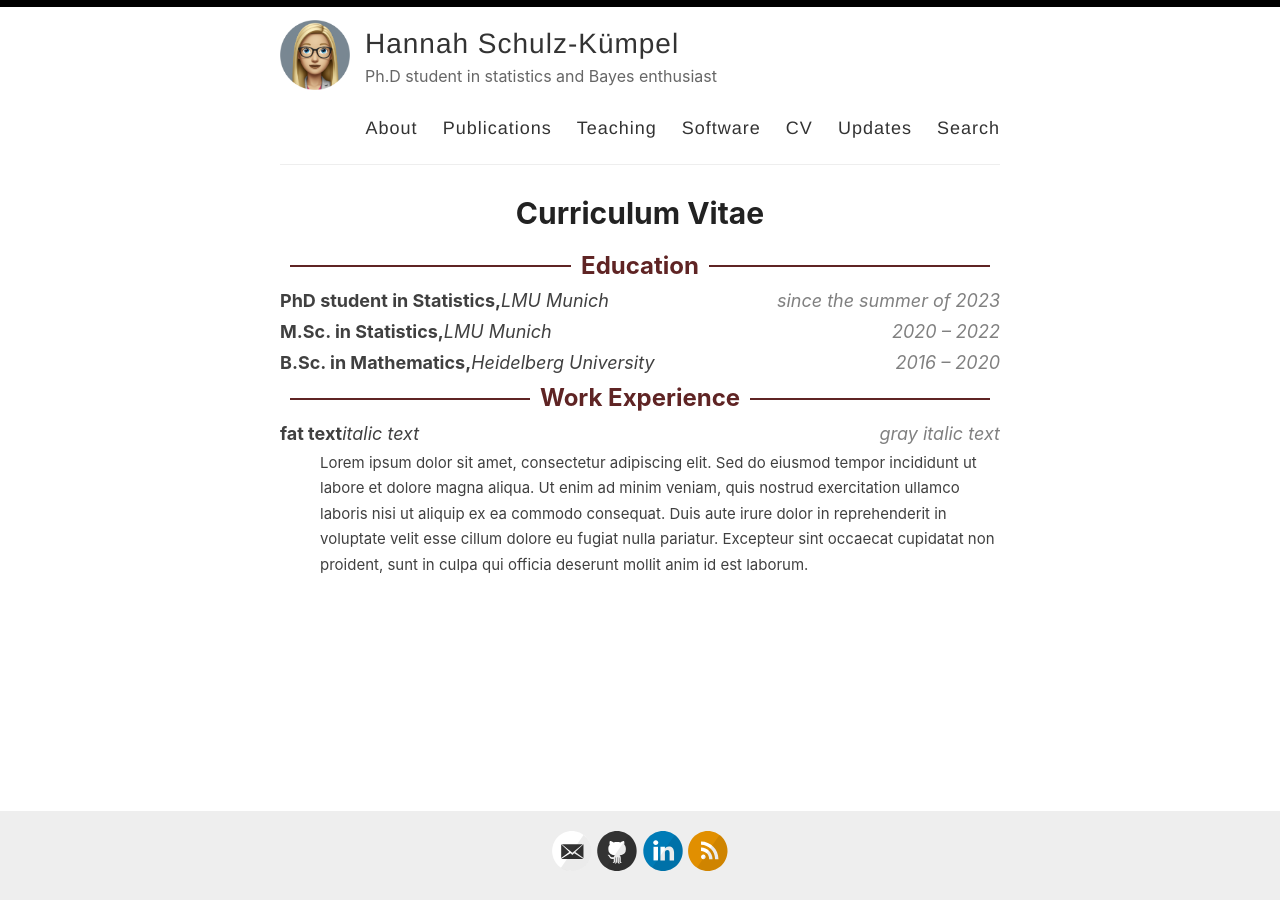
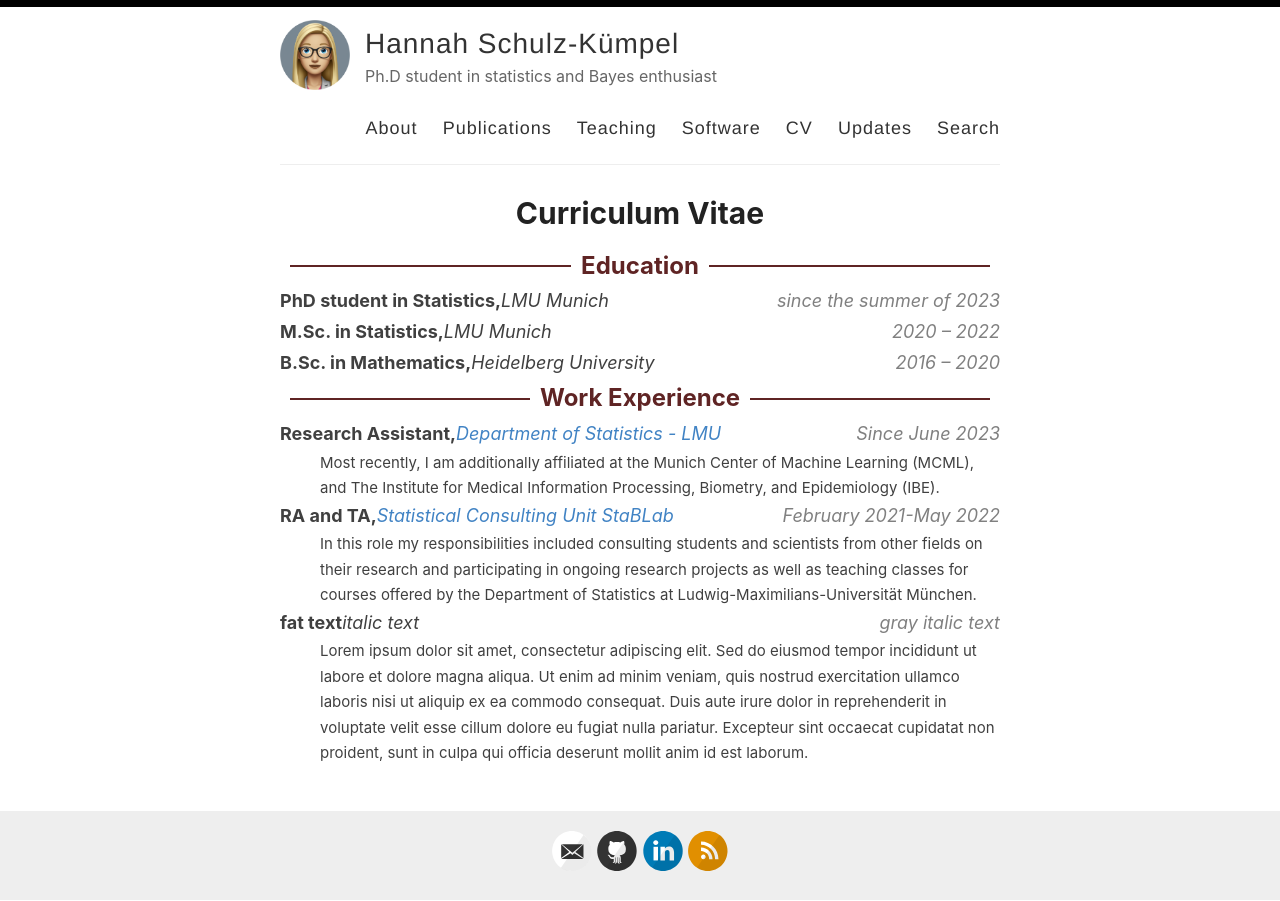
Before and after one commit to 11annah/11annah.github.io, a Jekyll site: the page built from _pages/cv.md, in a window 1280 px wide. Built offline with Jekyll 4.4.1, drawn with Linux system fonts in a browser that asks for light colours.

Commit message:
Update cv.md

```diff
--- a/_pages/cv.md
+++ b/_pages/cv.md
@@ -100,6 +100,20 @@ permalink: /cv/
     <hr>
 </div>
 <div class="entry custom-container">
+    <span class="fat-text">Research Assistant,</span>
+    <span class="italic-text"><a href="https://www.en.statistik.uni-muenchen.de/index.html">Department of Statistics - LMU</a></span>
+    <span class="gray-italic-text">Since June 2023</span>
+</div>
+<p class="entry indented-paragraph">Most recently, I am additionally affiliated at the Munich Center of Machine Learning (MCML), and The Institute for Medical Information Processing, Biometry, and Epidemiology (IBE).</p>
+
+<div class="entry custom-container">
+    <span class="fat-text">RA and TA,</span>
+    <span class="italic-text"><a href="https://www.en.stablab.stat.uni-muenchen.de/consulting/index.html">Statistical Consulting Unit StaBLab</a></span>
+    <span class="gray-italic-text">February 2021-May 2022</span>
+</div>
+<p class="entry indented-paragraph">In this role my responsibilities included consulting students and scientists from other fields on their research and participating in ongoing research projects as well as teaching classes for courses offered by the Department of Statistics at Ludwig-Maximilians-Universität München.</p>
+
+<div class="entry custom-container">
     <span class="fat-text">fat text</span>
     <span class="italic-text">italic text</span>
     <span class="gray-italic-text">gray italic text</span>
```
